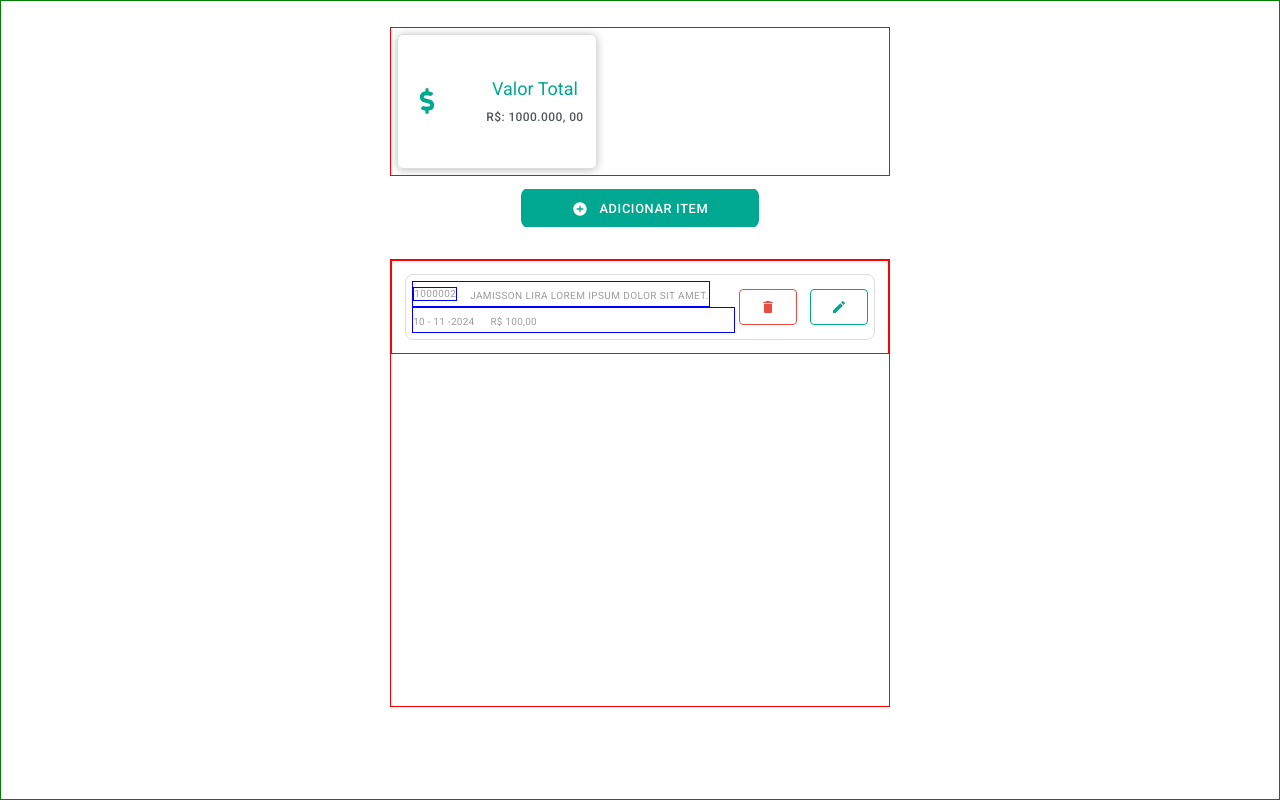
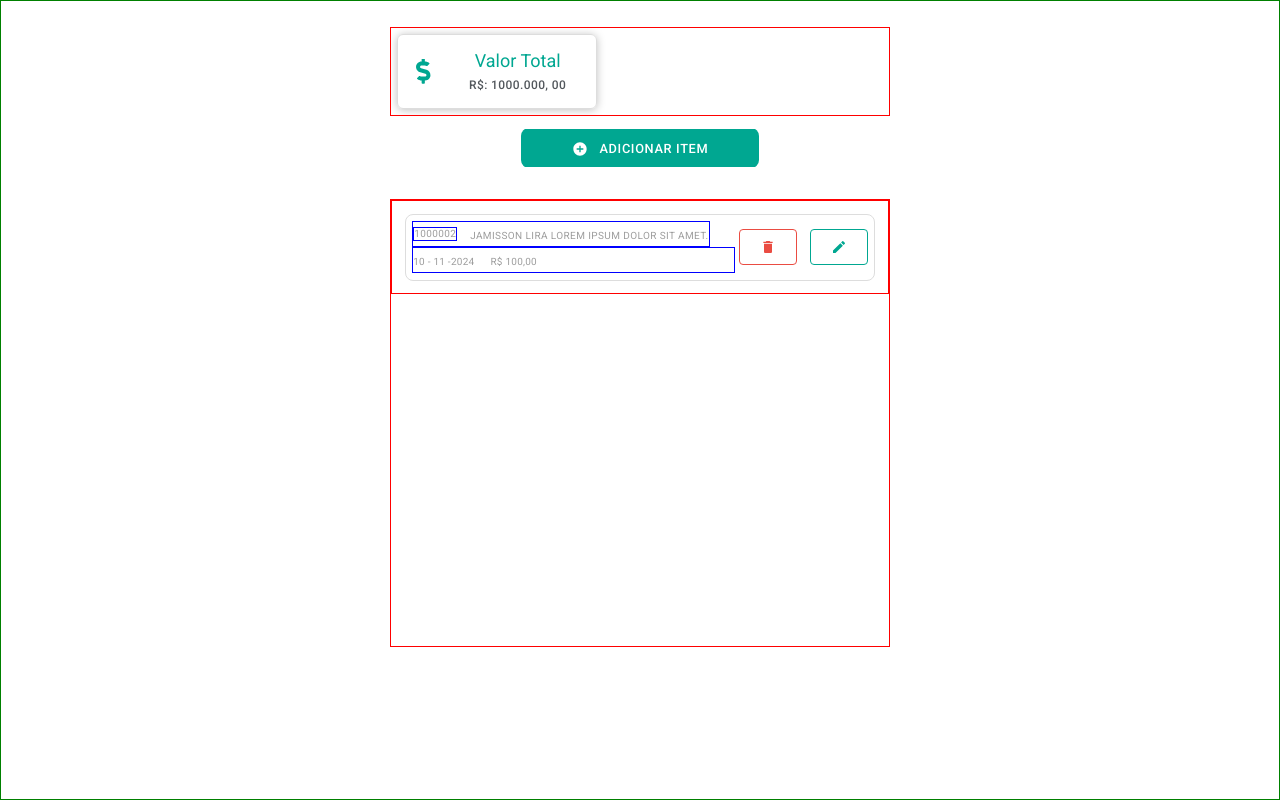
Before and after one commit to JamissonRamos/app_control_shopping, a React (Vite) app: page /home in a window 1280 px wide. Built offline with nearby package versions, Linux system fonts and the light colour scheme.

Commit message:
Ajuste de card de home

```diff
--- a/src/components/Typography/title/styled.jsx
+++ b/src/components/Typography/title/styled.jsx
@@ -24,7 +24,7 @@ const stylesText = {
 
 
 export const Title = styled.span`
-    ${({ $level = 5}) => css`
+    ${({ $level = 1}) => css`
         font-size: ${stylesText[$level]?.fontSize};
         font-weight: ${stylesText[$level]?.fontWeight};
         letter-spacing: ${stylesText[$level]?.letterSpacing};
--- a/src/pages/home/index.jsx
+++ b/src/pages/home/index.jsx
@@ -15,7 +15,7 @@ const Home = () => {
             <Theme.Icons.FaDollarSign />
           </S.ItemIcon>
           <S.WrapText>
-            <TextC.Headline level={1}> Valor Total </TextC.Headline>
+            <TextC.Title level={1}> Valor Total </TextC.Title>
             <TextC.Label level={3}>R$: 1000.000, 00</TextC.Label>
           </S.WrapText>
         </S.Card>
--- a/src/pages/home/styled.js
+++ b/src/pages/home/styled.js
@@ -55,7 +55,7 @@ export const CardsHeader = styled.div`
     width: 100%;
         max-width: 500px;
         min-width: 320px;
-    height: 20%;
+    height: 12%;
     display: flex;
     justify-content: flex-start;
     gap: 16px;
@@ -68,6 +68,7 @@ export const Card = styled.div`
     width: 200px;
     max-width: 200px;
     min-width: 150px;
+    height: 100%;
     display: flex;
     align-items: center;
     justify-content: space-between;
@@ -90,12 +91,13 @@ export const ItemIcon = styled.div`
     `;
 export const WrapText = styled.div`
     /* border: 1px solid red; */
+    width: 100%;
     display: flex;
     flex-direction: column;
     align-items: center;
     justify-content: center;
-    gap: 8px;
-
+    gap: 4px;
+    padding: .2rem 0;
     & span {
         color: ${Theme.Colors.green800};
     }
```
